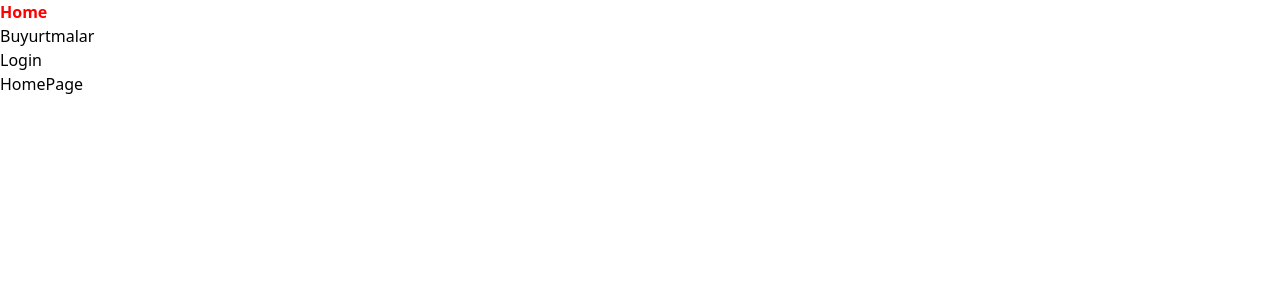
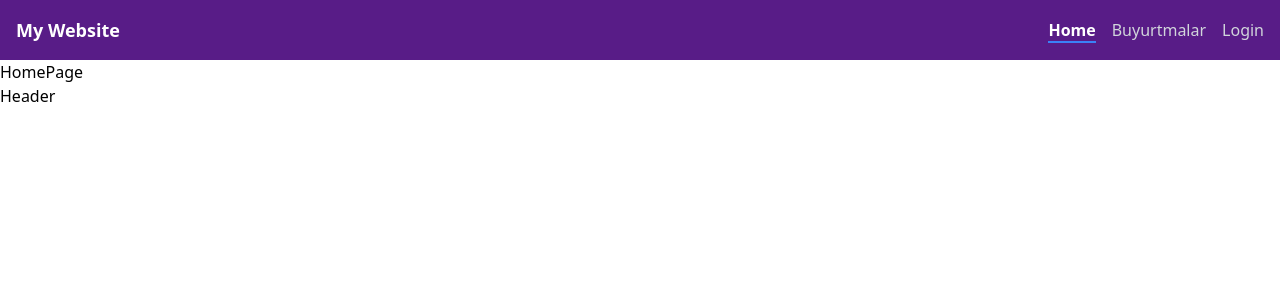
Before and after one commit to Muhammad-Devel/order-platform-3, a React (Vite) app: page / in a window 1280 px wide. Shown: the top 300 px of the page. Built offline with nearby package versions, Linux system fonts and the light colour scheme.

Commit message:
Navbar edited

```diff
--- a/src/components/NavBar.jsx
+++ b/src/components/NavBar.jsx
@@ -1,25 +1,65 @@
 import { NavLink } from "react-router-dom";
+import { useState } from "react"; // Responsive menyuni boshqarish uchun hook
 
 function NavBar() {
+  const [isOpen, setIsOpen] = useState(false);
+
   return (
-    <nav>
-      <ul>
+    <nav className="bg-purple-900 p-4">
+      <div className="flex justify-between items-center">
+        <div className="text-white text-lg font-bold">My Website</div>
+        <div>
+          <button
+            onClick={() => setIsOpen(!isOpen)}
+            className="text-white md:hidden"
+          >
+            {/* Mobil menyu tugmasi */}☰
+          </button>
+        </div>
+        <ul
+          className={`${
+            isOpen ? "block" : "hidden"
+          } md:flex md:space-x-4 mt-4 md:mt-0`}
+        >
           <li>
-          <NavLink to="/" activeClassName="active" end>
+            <NavLink
+              to="/"
+              className={({ isActive }) =>
+                isActive
+                  ? "text-white font-bold border-b-2 border-blue-500"
+                  : "text-gray-300 hover:text-white"
+              }
+              end
+            >
               Home
             </NavLink>
           </li>
           <li>
-          <NavLink to="/buyurtmalar" activeClassName="active">
+            <NavLink
+              to="/buyurtmalar"
+              className={({ isActive }) =>
+                isActive
+                  ? "text-white font-bold border-b-2 border-blue-500"
+                  : "text-gray-300 hover:text-white"
+              }
+            >
               Buyurtmalar
             </NavLink>
           </li>
           <li>
-          <NavLink to="/login" activeClassName="active">
+            <NavLink
+              to="/login"
+              className={({ isActive }) =>
+                isActive
+                  ? "text-white font-bold border-b-2 border-blue-500"
+                  : "text-gray-300 hover:text-white"
+              }
+            >
               Login
             </NavLink>
           </li>
         </ul>
+      </div>
     </nav>
   );
 }
--- a/src/pages/HomePage.jsx
+++ b/src/pages/HomePage.jsx
@@ -1,6 +1,13 @@
 import React from "react";
+import Header from "../components/Header";
 
 const HomePage = () => {
-  return <h1> HomePage</h1>;
+  return (
+    <div>
+      {""}
+      HomePage
+      <Header />
+    </div>
+  );
 };
 export default HomePage;
```
Lines whose indentation alone changed are shown as unchanged.
